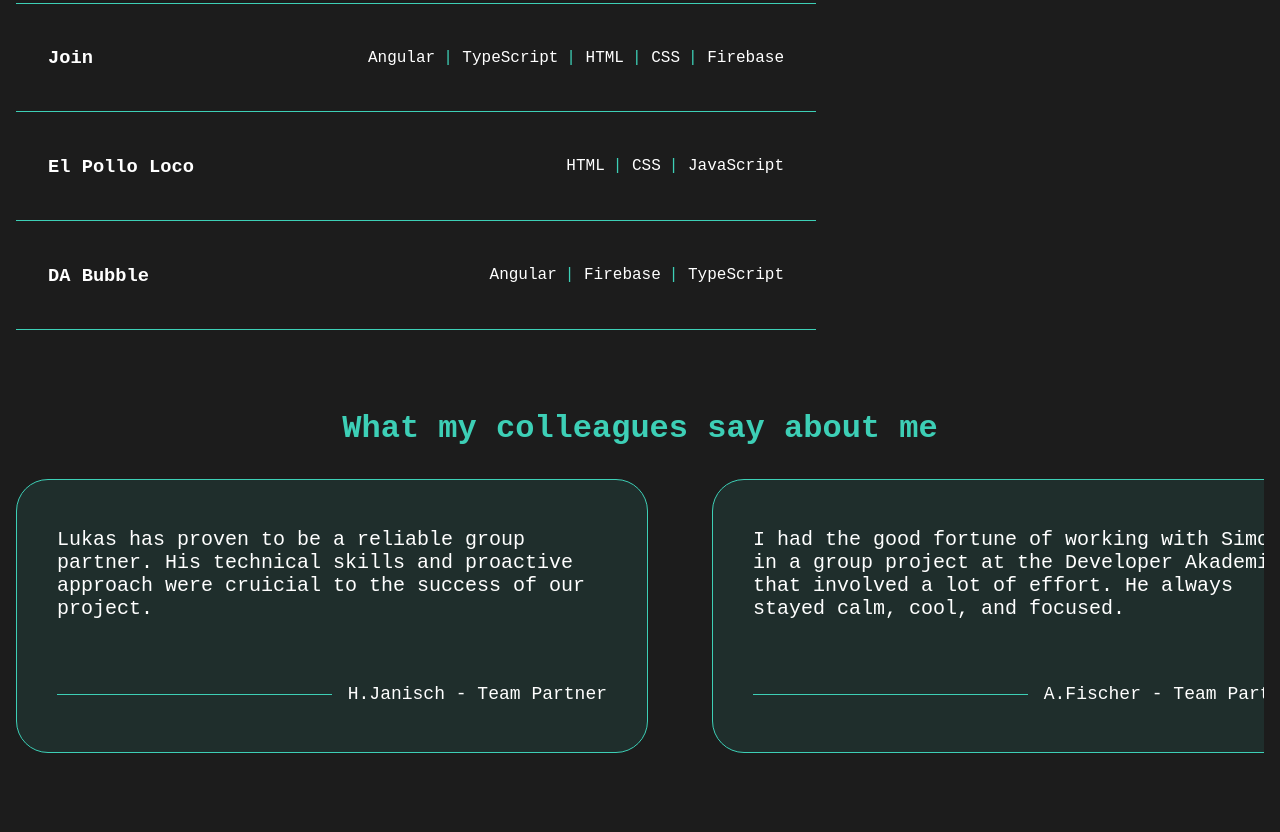
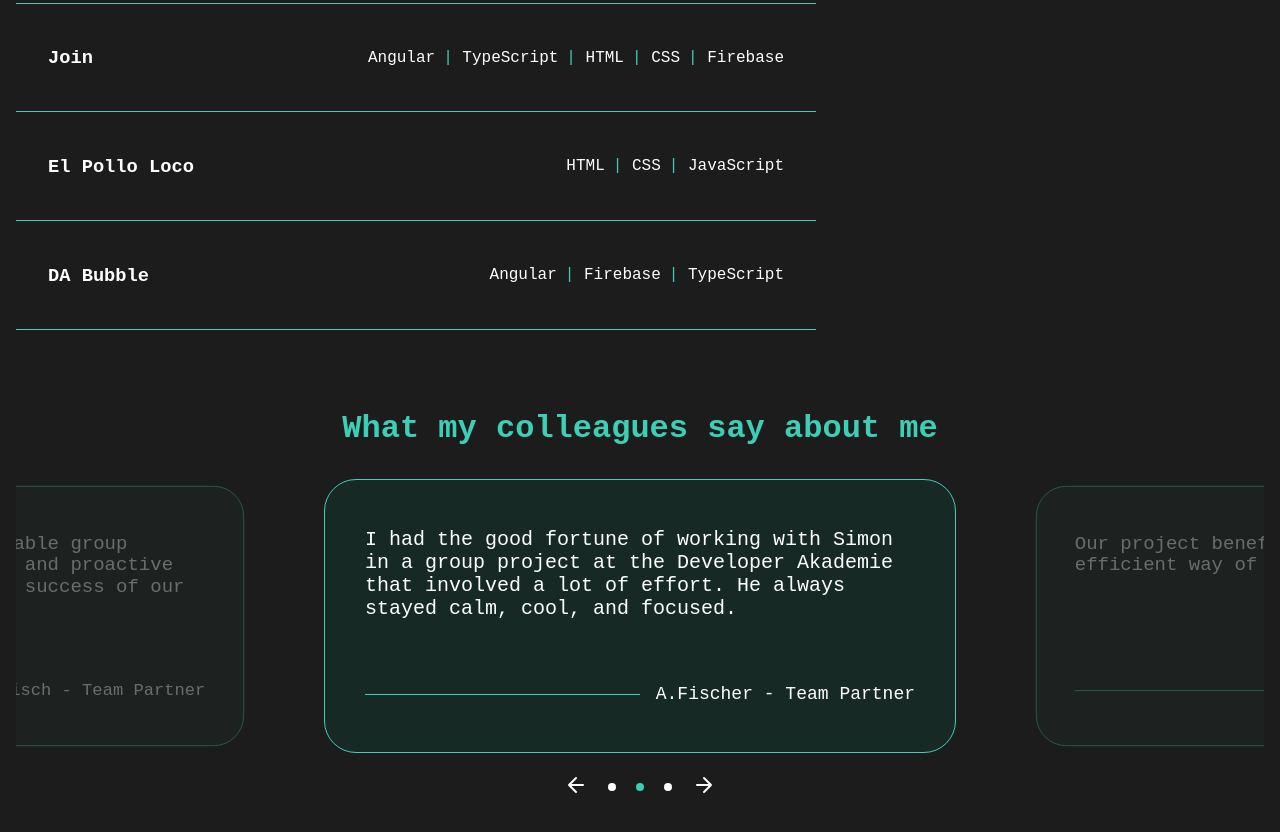
Before and after one commit to MarcKonDev/portfolio, a plain HTML site: page index.html in a window 1280 px wide. Shown: the part 2492-3324 px from the top of the page. Before the commit the page ends 3245 px from the top, so only its background shows below. Drawn offline with Linux system fonts and the light colour scheme; a web font is replaced by a local one.

Commit message:
add testimonial slider logic

```diff
--- a/index.html
+++ b/index.html
@@ -419,7 +419,7 @@
         <section id="references">
             <h3>What my colleagues say about me</h3>
             <div class="testimonial_container">
-                <div class="testimonials">
+                <article class="testimonials">
                     <p>
                         Lukas has proven to be a reliable group partner. His technical skills and proactive approach
                         were cruicial to the success of our project.
@@ -428,8 +428,8 @@
                         <div class="horizontal_line"></div>
                         <span>H.Janisch - Team Partner</span>
                     </div>
-                </div>
-                <div class="testimonials">
+                </article>
+                <article class="testimonials">
                     <p>
                         I had the good fortune of working with Simon in a group project at the Developer Akademie that
                         involved a lot of effort. He always stayed calm, cool, and focused.</p>
@@ -437,8 +437,8 @@
                         <div class="horizontal_line"></div>
                         <span>A.Fischer - Team Partner</span>
                     </div>
-                </div>
-                <div class="testimonials">
+                </article>
+                <article class="testimonials">
                     <p>
                         Our project benefited enormously from Lukas efficient way of working.
                     </p>
@@ -446,8 +446,30 @@
                         <div class="horizontal_line"></div>
                         <span>T.Schulz - Team Partner</span>
                     </div>
+                </article>
+            </div>
+            <div id="controll_container">
+                <button class="prev_btn control_btns">
+                    <svg viewBox="0 0 24 24" fill="none" stroke="currentColor" stroke-width="2">
+                        <path d="M19 12H5M5 12l7-7M5 12l7 7" stroke-linecap="round" stroke-linejoin="round" />
+                    </svg>
+                </button>
+                <div id="dots_container">
+                    <span class="dot"></span>
+                    <span class="dot"></span>
+                    <span class="dot"></span>
                 </div>
+                <button class="next_btn control_btns">
+                    <svg viewBox="0 0 24 24" fill="none" stroke="currentColor" stroke-width="2">
+                        <path d="M5 12h14m0 0l-7-7m7 7l-7 7" stroke-linecap="round" stroke-linejoin="round" />
+                    </svg>
+                </button>
             </div>
+        </section>
+    </div>
+    <div id="container_content_limit">
+        <section id="contact_me">
+
         </section>
     </div>
     </main>
--- a/script.js
+++ b/script.js
@@ -31,3 +31,91 @@ langToggle.addEventListener('change', () => {
         }
     });
 });
+
+document.addEventListener("DOMContentLoaded", () => {
+    const container = document.querySelector(".testimonial_container");
+    let cards = document.querySelectorAll(".testimonials");
+    const dots = document.querySelectorAll(".dot");
+    const nextBtn = document.querySelector(".next_btn");
+    const prevBtn = document.querySelector(".prev_btn");
+
+    const firstClone = cards[0].cloneNode(true);
+    const lastClone = cards[cards.length - 1].cloneNode(true);
+
+    container.appendChild(firstClone);
+    container.insertBefore(lastClone, cards[0]);
+
+    cards = document.querySelectorAll(".testimonials");
+
+
+    let currentIndex = 2;
+    let isTransitioning = false;
+
+    function updateSlider(index, hasTransition = true) {
+        currentIndex = index;
+
+        if (hasTransition) {
+            container.style.transition = "transform 0.4s cubic-bezier(0.25, 1, 0.5, 1)";
+        } else {
+            container.style.transition = "none";
+        }
+
+        const cardWidth = cards[0].offsetWidth;
+        const gap = 64;
+        const viewportWidth = container.offsetWidth;
+        const centerOffset = (viewportWidth / 2) - (cardWidth / 2);
+        const positionX = centerOffset - (currentIndex * (cardWidth + gap));
+
+        container.style.transform = `translateX(${positionX}px)`;
+
+        let dotIndex = currentIndex - 1;
+        if (currentIndex === 0) dotIndex = dots.length - 1;
+        if (currentIndex === cards.length - 1) dotIndex = 0;
+
+        dots.forEach((dot, i) => {
+            if (i === dotIndex) {
+                dot.classList.add("active");
+            } else {
+                dot.classList.remove("active");
+            }
+        });
+
+        cards.forEach((card, i) => {
+            if (i === currentIndex) {
+                card.classList.add("active");
+            } else {
+                card.classList.remove("active");
+            }
+        });
+    }
+
+    container.addEventListener("transitionend", () => {
+        isTransitioning = false;
+
+        if (currentIndex === cards.length - 1) {
+            updateSlider(1, false);
+        }
+
+        if (currentIndex === 0) {
+            updateSlider(cards.length - 2, false);
+        }
+    });
+
+    nextBtn.addEventListener("click", () => {
+        if (isTransitioning) return;
+        isTransitioning = true;
+        updateSlider(currentIndex + 1);
+    });
+
+    prevBtn.addEventListener("click", () => {
+        if (isTransitioning) return;
+        isTransitioning = true;
+        updateSlider(currentIndex - 1);
+    });
+
+    updateSlider(currentIndex, false);
+
+    window.addEventListener("resize", () => {
+        updateSlider(currentIndex, false);
+    });
+});
--- a/style.css
+++ b/style.css
@@ -635,12 +635,28 @@ h1 {
 
 #references {
     margin-top: 80px;
+    overflow: hidden;
+    width: 100%;
 }
 
 .testimonial_container{
     display: flex;
     gap: 64px;
-    overflow: hidden;
+    position: relative;
+    width: 100%;
+    align-items: center;
+}
+
+.testimonials.active {
+    border-color: #3DCFB6;
+    background-color: rgba(8, 70, 59, 0.3);
+    opacity: 1;
+}
+
+.testimonials:not(.active) {
+    opacity: 0.35;
+    transform: scale(0.95);
+    transition: transform 0.4s, opacity 0.4s;
 }
 
 #references h3 {
@@ -683,6 +699,63 @@ h1 {
     background-color: var(--secondary-text);
 }
 
+#controll_container{
+    margin-top: 20px;
+    display: flex;
+    justify-content: center;
+    align-items: center;
+}
+
+.control_btns{
+    border: none;
+    background-color: transparent;
+    color: var(--primary-text);
+}
+.prev_btn{
+    margin-right: 20px;
+}
+
+.next_btn{
+    margin-left: 20px;
+}
+
+.control_btns svg{
+    width: 24px;
+    height: 24px;
+}
+
+#dots_container{
+    display: flex;
+    align-items: center;
+    gap: 20px;
+}
+
+.dot{
+    width: 8px;
+    height: 8px;
+    border-radius: 20px;
+    background-color: var(--primary-text);
+    transition: background-color 0.3s, opacity 0.3s;
+}
+
+.dot.active {
+    background-color: var(--secondary-text);
+    opacity: 1;
+}
+
+.control_btns {
+    cursor: pointer;
+}
+
+
+/* #endregion */
+
+/* #region contact */
+
+#contact_me{
+    margin-top: 40px;
+}
+
 /* #endregion */
 
 
```
